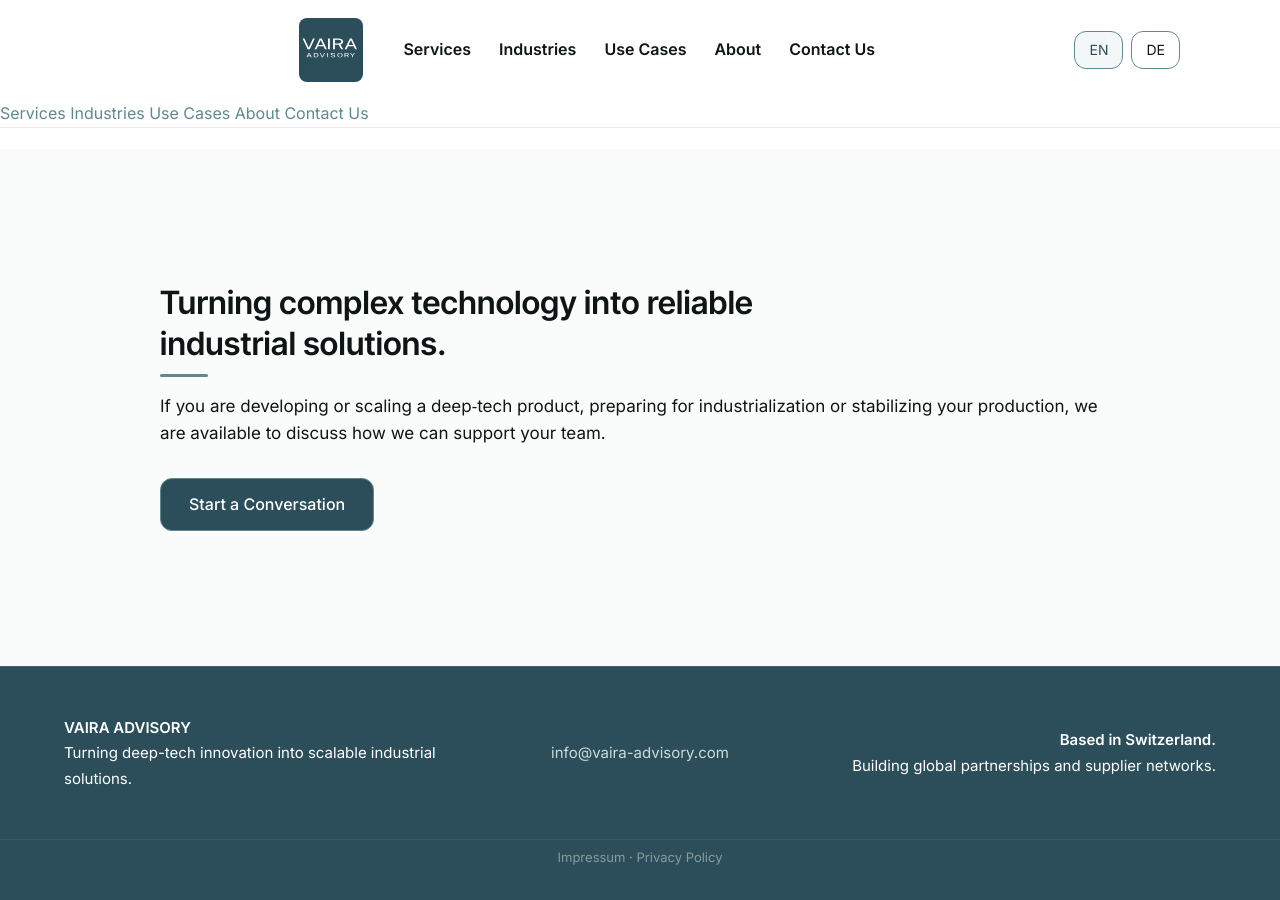
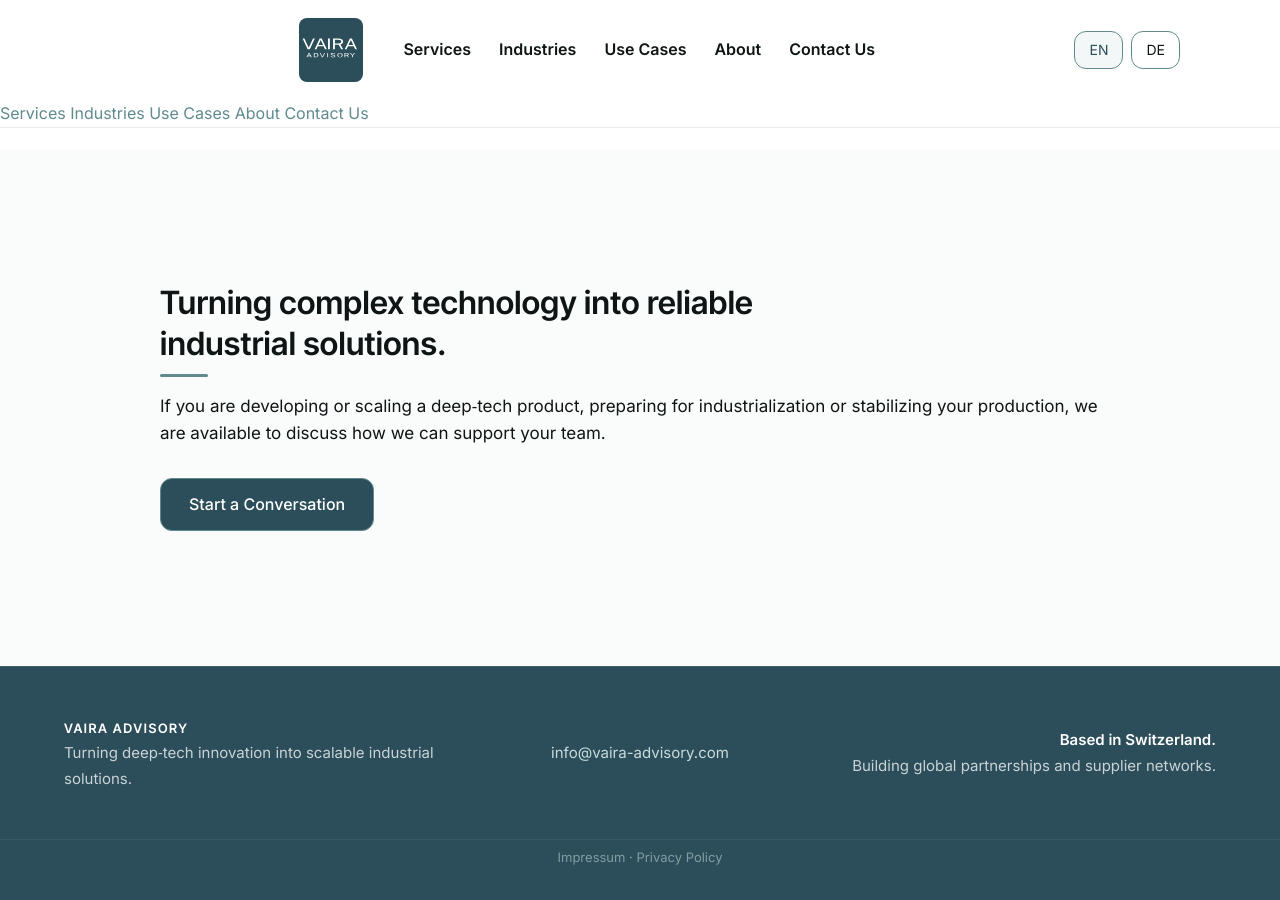
Before and after one commit to raphaelheeb/vaira-advisory, a Jekyll site: the page built from index.html, in a window 1280 px wide and 900 px high, scrolled down 4406 px. Built offline with Jekyll 4.4.1, drawn with Linux system fonts in a browser that asks for light colours.

Commit message:
Update footer.html

```diff
--- a/_includes/footer.html
+++ b/_includes/footer.html
@@ -4,8 +4,8 @@
   <div class="content-wrapper wrapper--wide footer-grid">
 
     <div class="footer-col footer-col--left">
-      <strong>VAIRA ADVISORY</strong><br>
-      Von Deep‑Tech‑Innovationen zu skalierbaren Industrielösungen.
+      <strong class="footer-brand">VAIRA ADVISORY</strong><br>
+      <span class="footer-tagline">Von Deep‑Tech‑Innovationen zu skalierbaren Industrielösungen.</span>
     </div>
 
     <div class="footer-col footer-col--center">
@@ -14,7 +14,7 @@
 
     <div class="footer-col footer-col--right">
       <strong>Sitz in der Schweiz.</strong><br>
-      Globale Partnerschaften und Lieferantennetzwerke.
+      <span class="footer-tagline">Globale Partnerschaften und Lieferantennetzwerke.</span>
     </div>
 
   </div>
@@ -32,8 +32,8 @@
   <div class="content-wrapper wrapper--wide footer-grid">
 
     <div class="footer-col footer-col--left">
-      <strong>VAIRA ADVISORY</strong><br>
-      Turning deep-tech innovation into scalable industrial solutions.
+      <strong class="footer-brand">VAIRA ADVISORY</strong><br>
+      <span class="footer-tagline">Turning deep‑tech innovation into scalable industrial solutions.</span>
     </div>
 
     <div class="footer-col footer-col--center">
@@ -42,7 +42,7 @@
 
     <div class="footer-col footer-col--right">
       <strong>Based in Switzerland.</strong><br>
-      Building global partnerships and supplier networks.
+      <span class="footer-tagline">Building global partnerships and supplier networks.</span>
     </div>
 
   </div>
```
